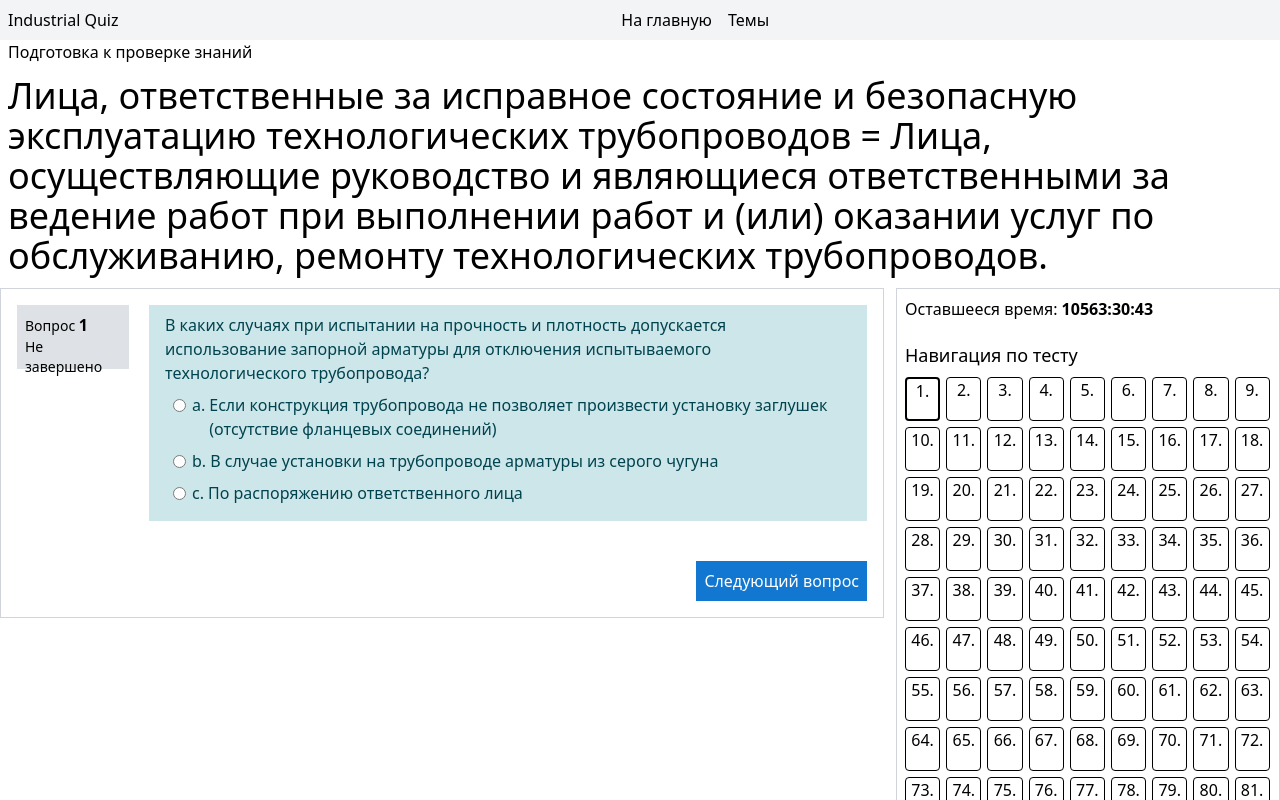
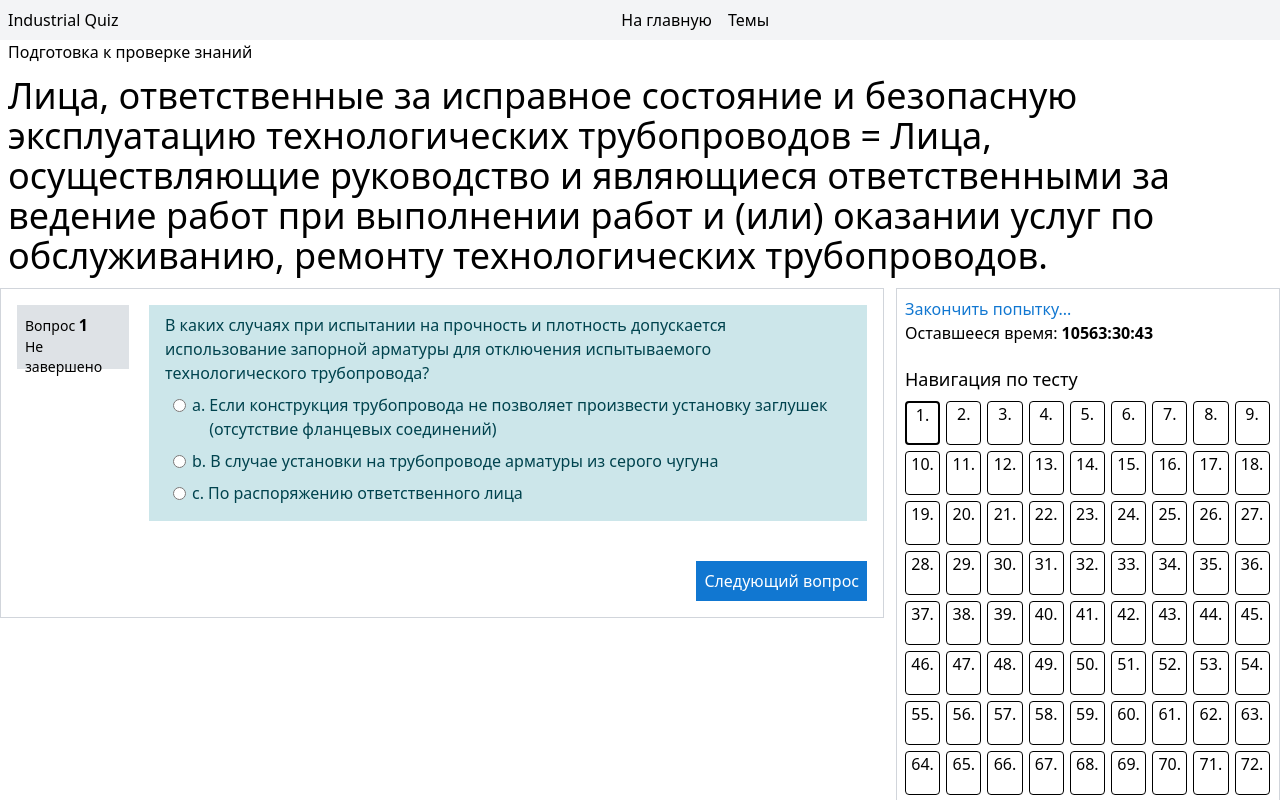
Before and after one commit to Bonus156/Industrial-Quiz, a React (Vite) app: page /quiz/techpipelines/0 in a window 1280 px wide. Shown: the top 800 px of the page. Built offline with nearby package versions, Linux system fonts and the light colour scheme.

Commit message:
feat: add TheEnd element for restart current test

```diff
--- /dev/null
+++ b/src/components/TheEnd.tsx
@@ -0,0 +1,27 @@
+import { Link } from "react-router-dom";
+import { Theme } from "../types/types";
+import { MouseEvent } from "react";
+
+type TheEndProps = {
+  className: string;
+  theme: Theme;
+}
+
+function TheEnd(props: TheEndProps) {
+  const handleClick = (e: MouseEvent) => {
+    const isRealyEnd = confirm('Вы уверены, что хотите закончить попытку?')
+    if (isRealyEnd) {
+      localStorage.removeItem(props.theme.themeRoute);
+    } else {
+      e.preventDefault()
+    }
+  }
+
+  return (
+    // <div className={props.className} onClick={handleClick}>
+      <Link to='/themes' className={props.className}><span onClick={handleClick}>Закончить попытку...</span></Link>
+    // </div>
+  )
+}
+
+export { TheEnd }
--- a/src/pages/QuizPage.tsx
+++ b/src/pages/QuizPage.tsx
@@ -6,6 +6,7 @@ import { Question } from "../components/Question";
 import { AnswerFormField, Theme } from '../types/types';
 import themes from "../json/questions.json";
 import { timer } from '../utils/timer';
+import { TheEnd } from '../components/TheEnd';
 // import { Modal } from '../components/Modal';
 
 export type QState = {
@@ -72,6 +73,7 @@ function QuizPage() {
             </Routes>
           </div>
           <aside className="test-navigation border p-2 xl:w-96 shrink-0 border-gray-300">
+            <TheEnd theme={theme} className="cursor-pointer text-blue hover:text-linkhover hover:underline" />
             <div>Оставшееся время: <span className='font-bold'>{timeLeft}</span></div>
             <div className='md:mt-5 mb-2 font-thin text-lg'>Навигация по тесту</div>
             <ol className="flex flex-wrap list-inside gap-1.5">{questions.map((_, number) => (
```
